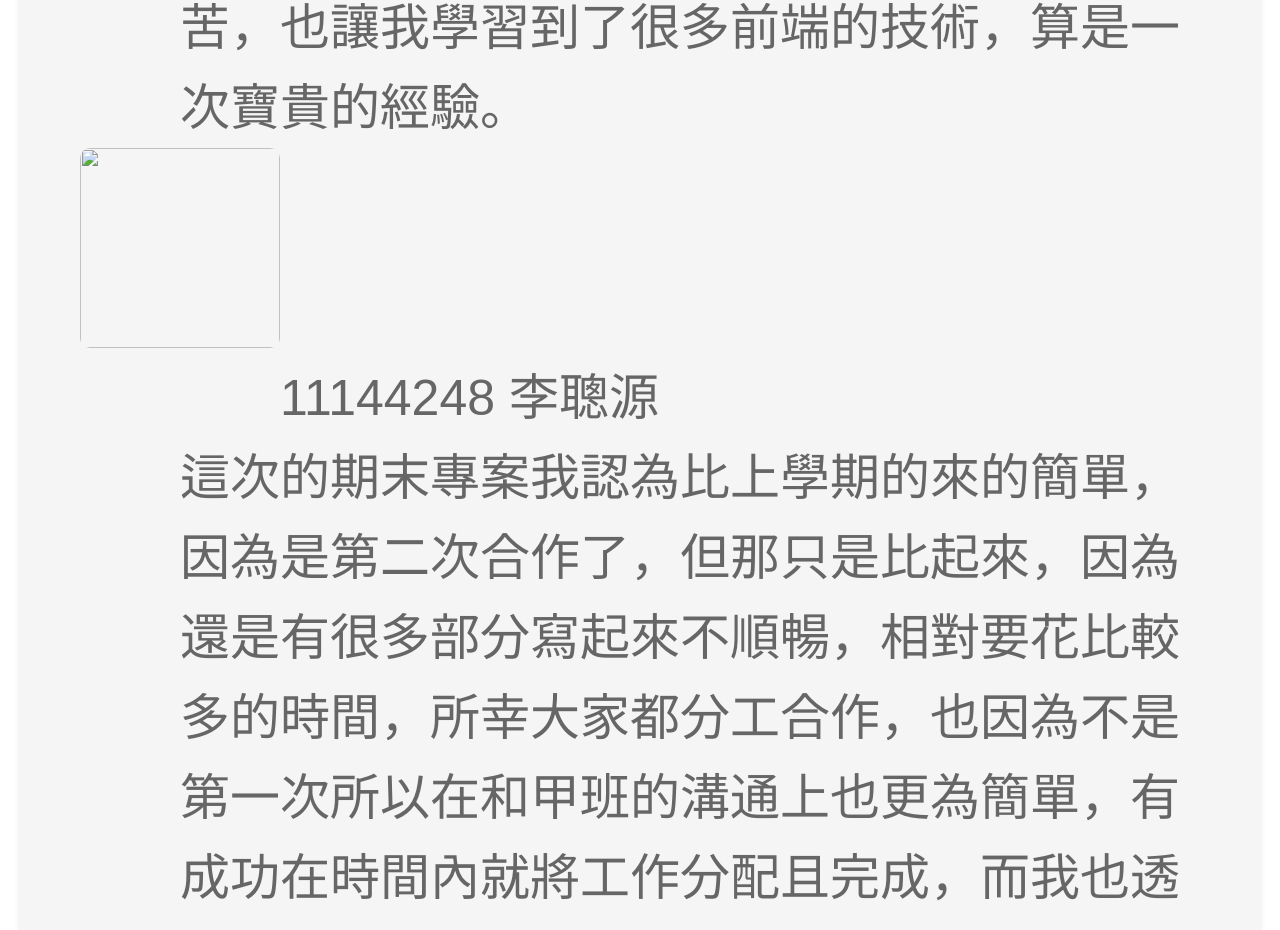
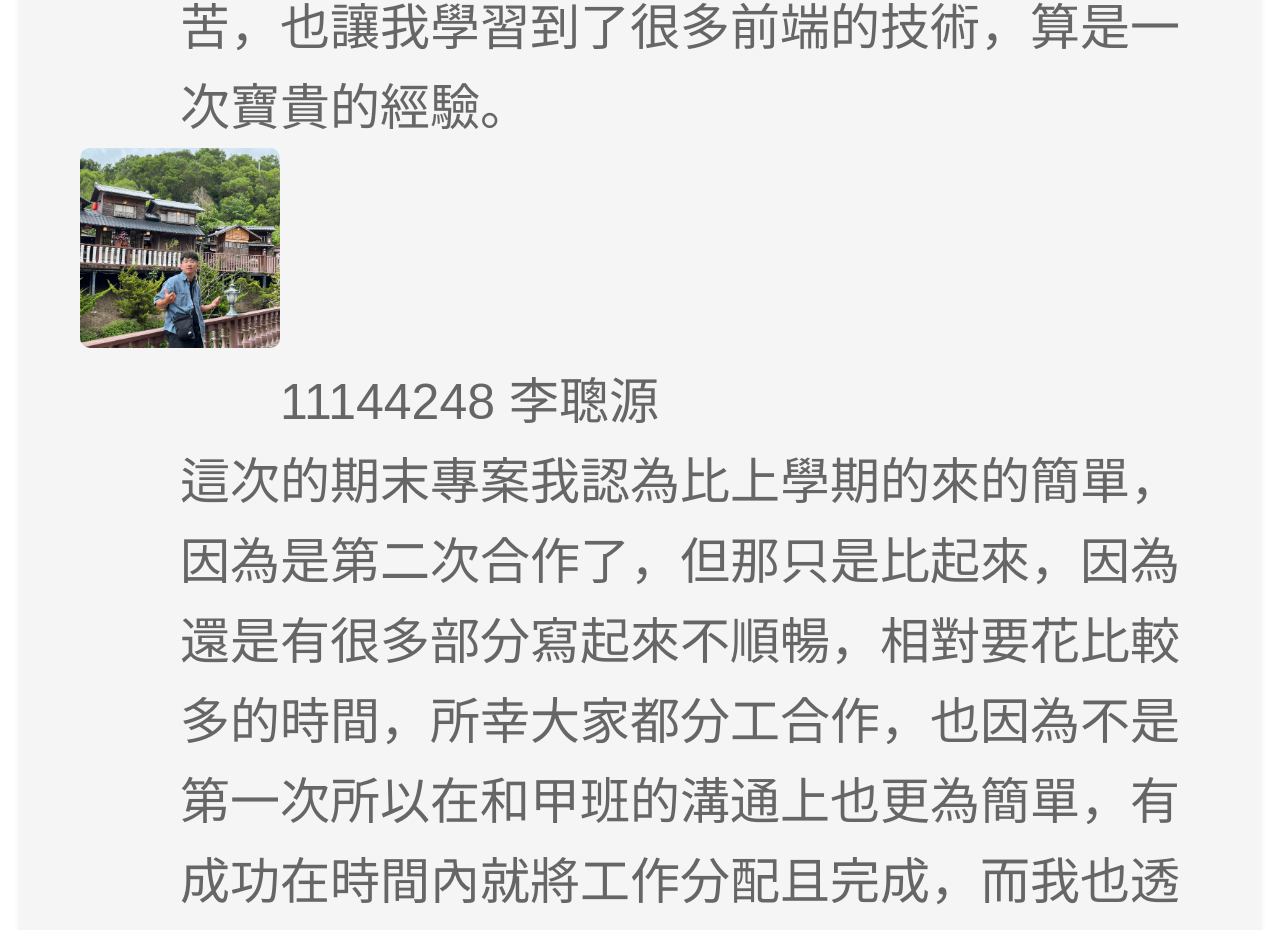
Before and after one commit to boching0206/final-project, a plain HTML site: page pages/about.html in a window 1280 px wide. Shown: the part 2417-3347 px from the top of the page. Drawn offline with Linux system fonts and the light colour scheme.

Commit message:
li-image update

```diff
--- a/pages/about.html
+++ b/pages/about.html
@@ -46,7 +46,7 @@
                 <p>11144250 吳柏慶<br>這次的期末專案我認為也是一個不簡單的挑戰，雖然已經有了上學期的經驗，但是我在寫前端的過程中還是有遇到許多困難，過程中也遇到了許多莫名其妙的bug，讓我修改了好幾天，一度有想要放棄的感覺，但是好險有大家的幫忙才讓我有動力繼續完成這次的期末專案，這次的經驗不僅讓我了解到寫前端的辛苦，也讓我學習到了很多前端的技術，算是一次寶貴的經驗。</p>
             </div>
             <div class="about-item">
-                <img src="../assets/image/李.jpg" alt="">
+                <img src="../assets/image/li.jpg" alt="">
                 <p>11144248 李聰源<br>這次的期末專案我認為比上學期的來的簡單，因為是第二次合作了，但那只是比起來，因為還是有很多部分寫起來不順暢，相對要花比較多的時間，所幸大家都分工合作，也因為不是第一次所以在和甲班的溝通上也更為簡單，有成功在時間內就將工作分配且完成，而我也透過這次的學習經驗讓我理解到前端的不容易，是一次不錯的學習經驗。</p>
             </div>
             <div class="about-item">
```
